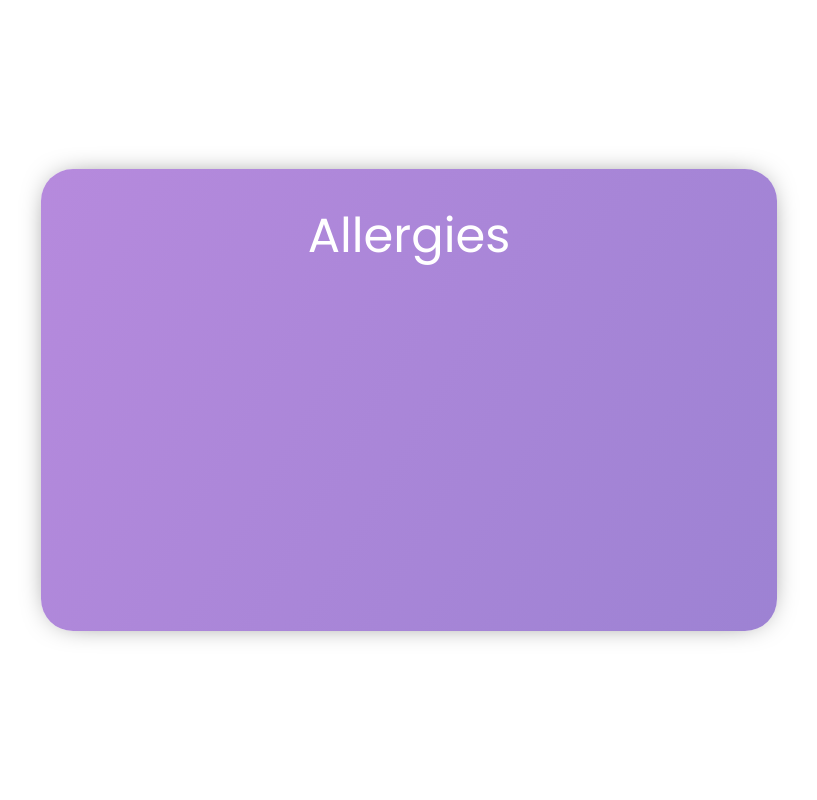
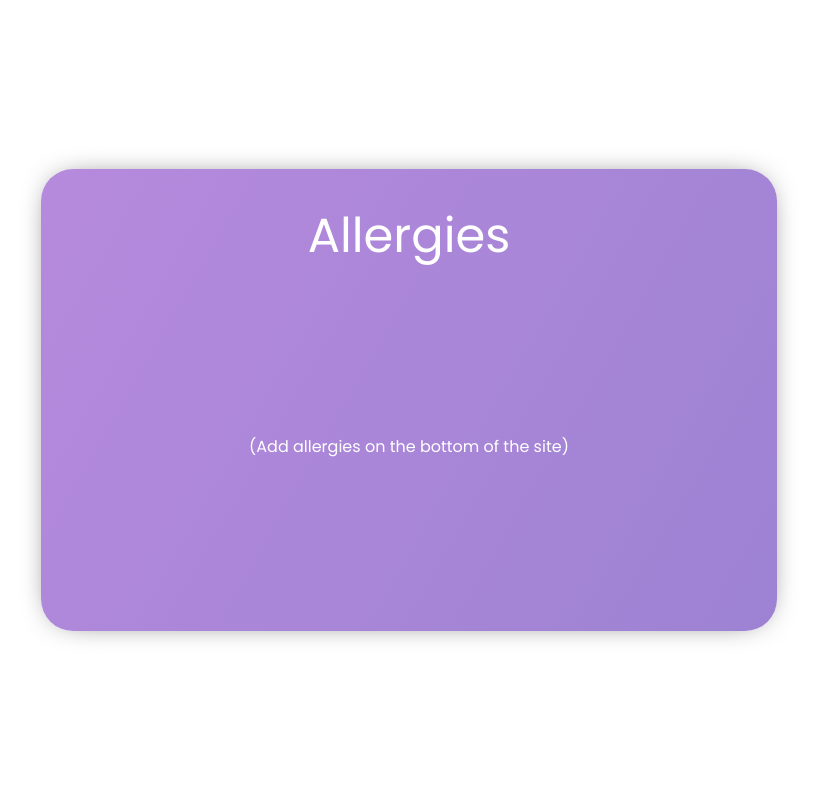
Before and after one commit to niklasmh/food-allergy-card, a React (Vite) app: page / in a window 1280 px wide. Shown: the top 800 px of the page, without its empty margins (231-1048 px from the left). Built offline with nearby package versions, Linux system fonts and the light colour scheme.

Commit message:
Beautify grid system on card

```diff
--- a/src/components/Card.tsx
+++ b/src/components/Card.tsx
@@ -7,6 +7,14 @@ export function Card() {
   const [card, setCard] = useRecoilState(currentCardState);
   const [, setCards] = useRecoilState(cardsState);
 
+  const beautifyGrid = (elementCount: number): string => {
+    const gridCols = [[1], [1], [2], [2, 3], [2, 4], [2, 3, 5], [2, 3], [2, 3, 4], [2, 3, 4], [2, 3, 5]];
+    gridCols.push([2, 3, 4, 5]);
+    const l = gridCols.length;
+    const gridStyles = ["", "grid-cols-1", "grid-cols-2", "xs:grid-cols-3", "sm:grid-cols-4", "md:grid-cols-5"];
+    return " " + gridCols[Math.min(elementCount, l - 1)].map((c) => gridStyles[c]).join(" ");
+  };
+
   return (
     <div className="flex flex-col justify-center items-center mb-8 gap-16 min-h-screen">
       <div className="card">
@@ -14,20 +22,13 @@ export function Card() {
           {(card.name || allLanguages.find((l) => l.id === card.languages[0])?.translations["allergies"]) ??
             "Allergies"}
         </h1>
-        <div
-          className={
-            "items gap-3 w-full grid" +
-            (card.allergies.length >= 2 ? " grid-cols-2" : " grid-cols-1") +
-            (card.allergies.length >= 3 ? " xs:grid-cols-3" : "") +
-            (card.allergies.length >= 4 ? " sm:grid-cols-4" : "") +
-            (card.allergies.length >= 5 ? " md:grid-cols-5" : "")
-          }
-        >
+        <div className={"items gap-3 w-full grid" + beautifyGrid(card.allergies.length)}>
           {card.allergies
             .filter((id) => !!id)
             .map((id) => (
               <AllergyItem key={id} id={id} languages={card.languages} />
             ))}
+          {card.allergies.length === 0 && "(Add allergies on the bottom of the site)"}
         </div>
       </div>
       {card.isFromLink && (
```
